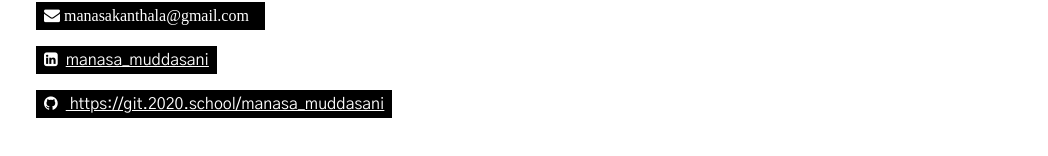
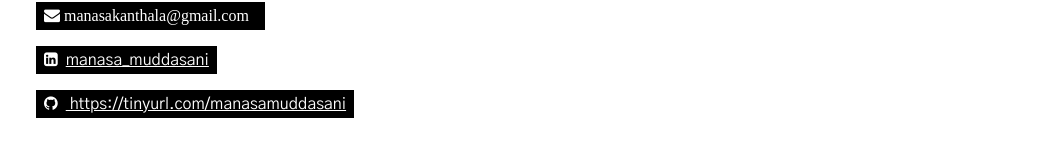
Before and after one commit to manasarjun/web-html-exercise-1, a plain HTML site: page index.html in a window 1280 px wide. Shown: the part 1075-1231 px from the top of the page, without its empty margins (112-1160 px from the left). Drawn offline with Linux system fonts and the light colour scheme.

Commit message:
update tiny url for git
updated tiny url for git

```diff
--- a/index.html
+++ b/index.html
@@ -118,8 +118,8 @@
                 <ul class="contact-list" >
                     <li><a><i class="fa fa-mobile-phone"> +46722242288</i></a> </li>
                     <li><a><i class="fa fa-envelope"> manasakanthala@gmail.com</i></a> </li>
-                    <li><a href="https://www.linkedin.com/in/manasa-m-183709176/"><i class="fa fa-linkedin-square"></i>manasa_muddasani</a> </li>
-                    <li><a href="https://git.2020.school/manasa_muddasani"><i class="fa fa-github"></i> https://git.2020.school/manasa_muddasani</a> </li>
+                    <li><a href="https://tinyurl.com/manasa-m"><i class="fa fa-linkedin-square"></i>manasa_muddasani</a> </li>
+                    <li><a href="https://tinyurl.com/manasamuddasani"><i class="fa fa-github"></i> https://tinyurl.com/manasamuddasani</a> </li>
                 </ul>
             </footer>
         </main>
```
